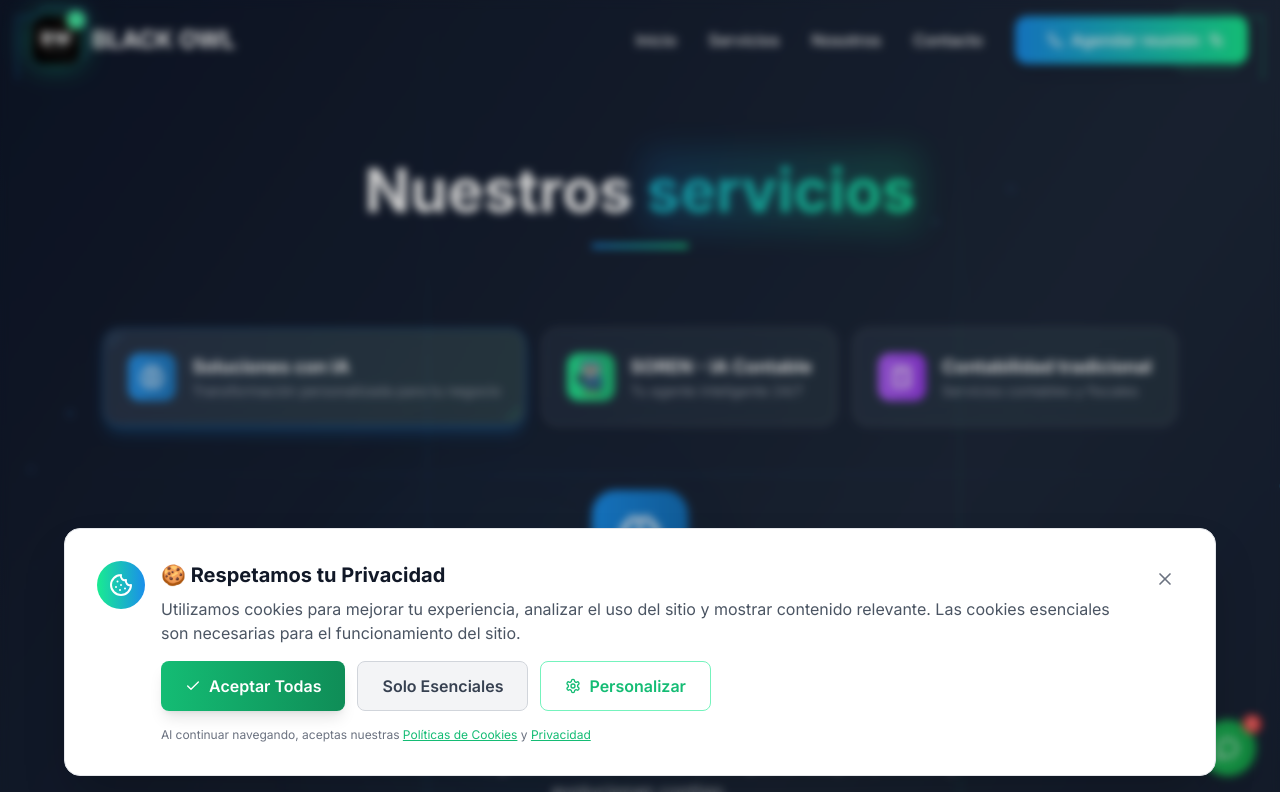
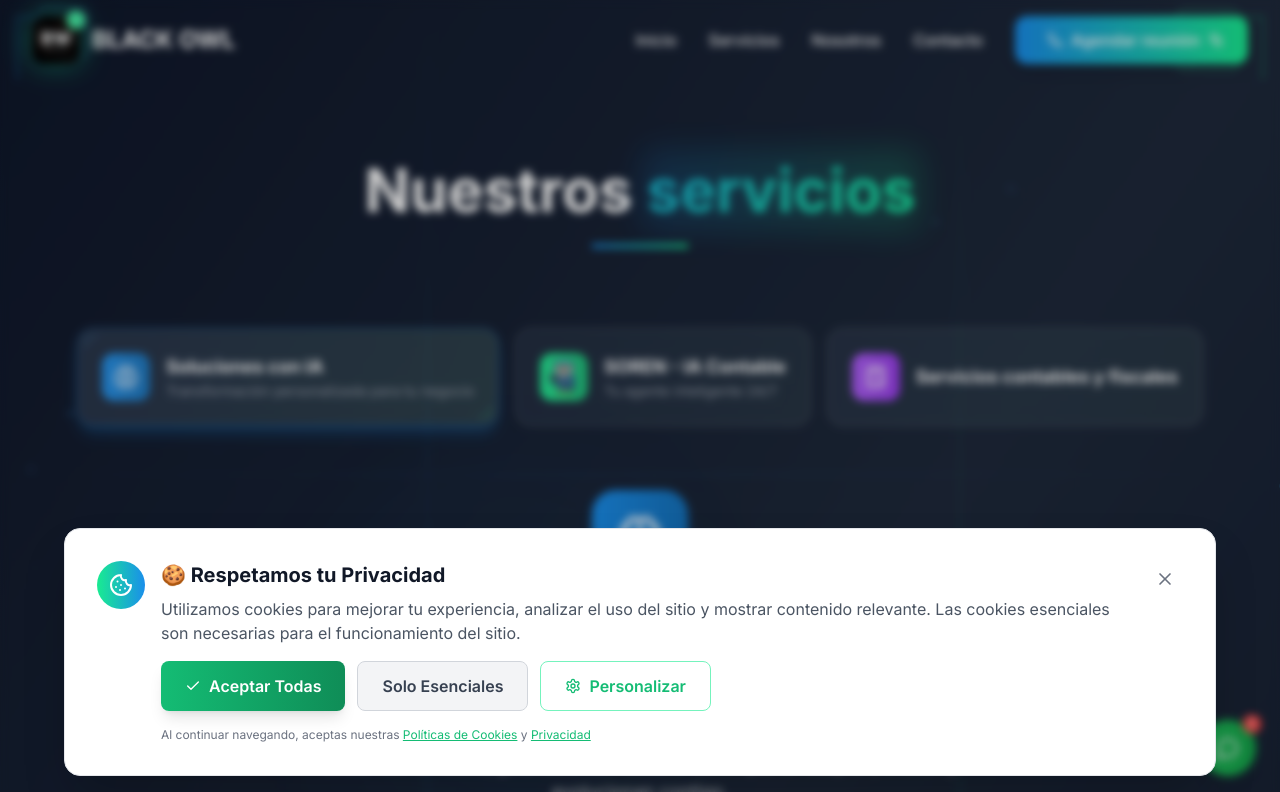
Before and after one commit to blackowl679/black-owl-website, a Next.js app: page /servicios in a window 1280 px wide. Shown: the top 792 px of the page. Built offline with nearby package versions, Linux system fonts and the light colour scheme.

Commit message:
Actualizar botón de servicios contables - Cambiar título y eliminar subtítulo

```diff
--- a/src/components/sections/Services.tsx
+++ b/src/components/sections/Services.tsx
@@ -30,8 +30,8 @@ const Services: React.FC = () => {
     },
     {
       id: 'traditional',
-      title: 'Contabilidad tradicional',
-      subtitle: 'Servicios contables y fiscales',
+      title: 'Servicios contables y fiscales',
+      subtitle: '',
       icon: Calculator,
       color: 'from-purple-500 to-purple-600'
     }
@@ -670,7 +670,7 @@ const Services: React.FC = () => {
                     <Calculator className="w-10 h-10 sm:w-12 sm:h-12 text-white" />
                   </motion.div>
                   <h3 className="text-2xl sm:text-3xl lg:text-4xl font-bold text-white mb-3 sm:mb-4">
-                    Servicios contables tradicionales
+                    Servicios contables y fiscales
                   </h3>
                   <p className="text-base sm:text-lg text-gray-300 max-w-3xl mx-auto leading-relaxed px-4">
                     Aunque en BLACK OWL apostamos por la innovación con IA, entendemos que toda transformación empresarial necesita una base sólida. Por eso, seguimos ofreciendo nuestros servicios contables y fiscales con el mismo compromiso, precisión y visión estratégica que nos ha definido desde el inicio.
```
